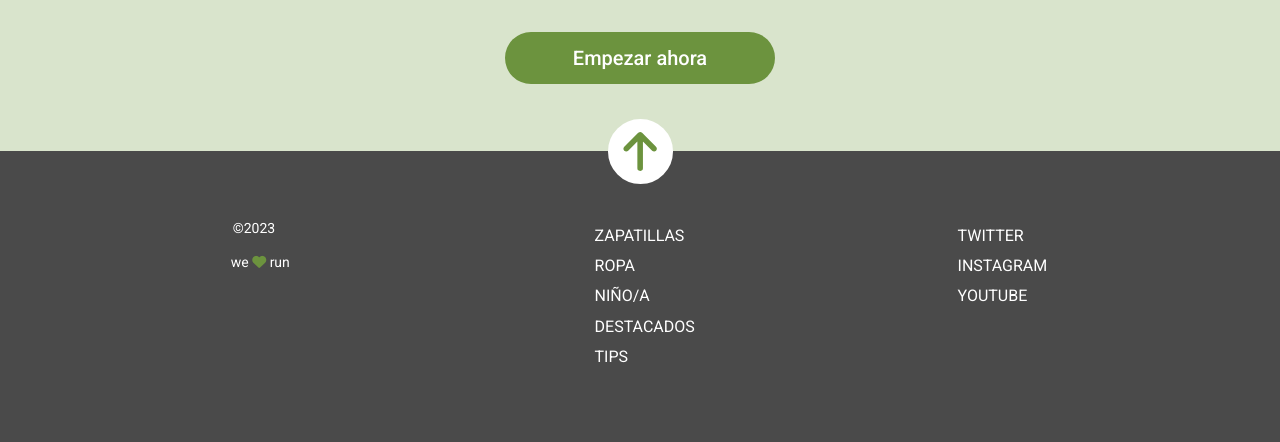
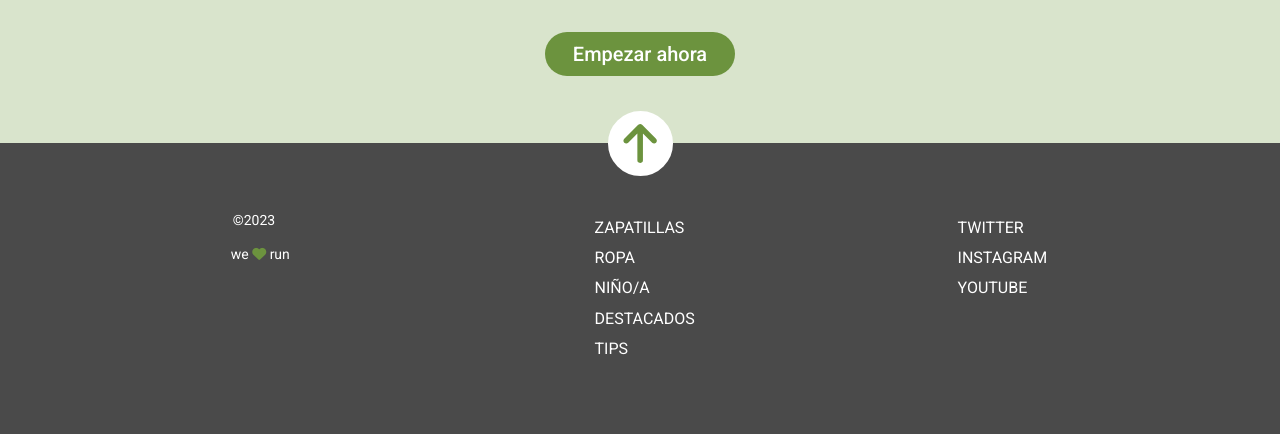
Before and after one commit to Adalab/modulo-1-evaluacion-final-mjgarreq, a website built with Vite: page src/index.html in a window 1280 px wide. Shown: the part 1315-1757 px from the top of the page. Built offline with nearby package versions, Linux system fonts and the light colour scheme; files whose address does not match are found by name.

```diff
--- a/src/partials/article-section.html
+++ b/src/partials/article-section.html
@@ -12,6 +12,6 @@
 
     <button class="school_button">Empezar ahora</button>
 
-    <a href="#hero"><img src="/images/ico-arrow.svg" alt="icon-arrow" class="school_img" /></a>
+    <a href="#hero"><img src="/images/ico-arrow.svg" alt="icon-arrow" class="school_icon-arrow" /></a>
 
 </section>
--- a/src/scss/layout/_article-section.scss
+++ b/src/scss/layout/_article-section.scss
@@ -30,23 +30,25 @@
         font-size: 20px;
         font-weight: 500;
         text-align: 2.25;
-        width: 270px;
+        width: 190px;
         border-radius: 90px;
-        padding-top: 14px;
-        padding-bottom: 14px;
+        padding-top: 10px;
+        padding-bottom: 10px;
         &:hover {
             transform: rotate(0.5turn);
             transition: 1s;
         }
     }
 
-    &_img {
+    &_icon-arrow {
         background-color: $color-quarter;
         width: 65px;
         height: 65px;
         border-radius: 50%;
         border: 13px solid $color-quarter;
         transform: translateY(35px);
+        animation-name: slide-in;
+        animation-duration: 3s;
     }
 }
 
```
Also changed, not shown: README.md.
